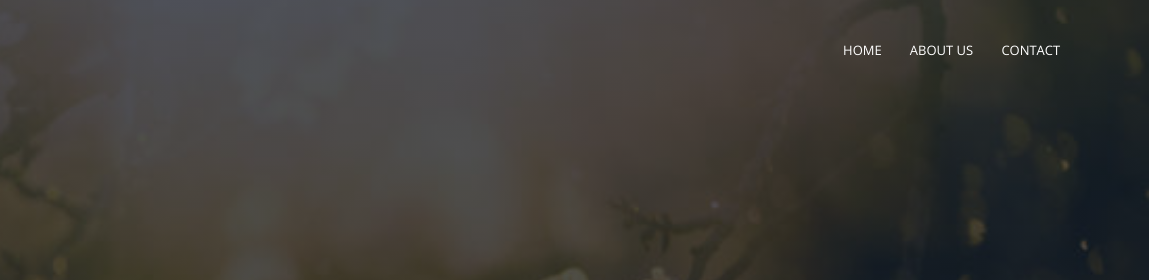
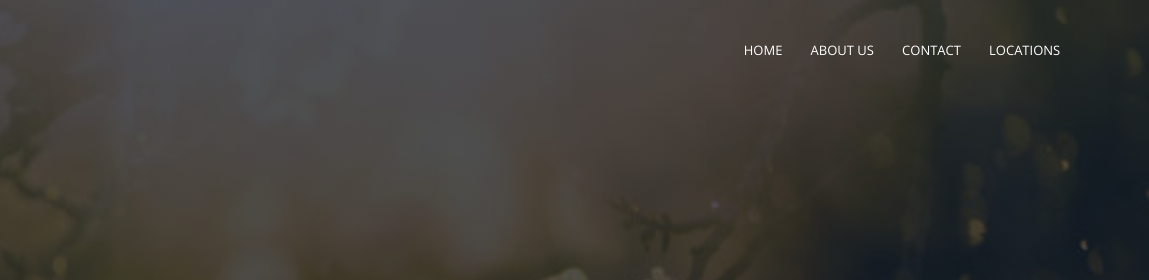
Before and after one commit to druhinhroy/FairLoaf, a plain HTML site: page Internship Website/info.html in a window 1280 px wide. Shown: the top 280 px of the page, 131-1280 px from the left. Drawn offline with nearby package versions, Linux system fonts and the light colour scheme.

Commit message:
Update info.html

```diff
--- a/Internship Website/info.html
+++ b/Internship Website/info.html
@@ -20,6 +20,7 @@ css/font-awesome.min.css">
           <li><a href = "index.html">HOME</a></li>
           <li><a href = "aboutus.html">ABOUT US</a></li>
           <li><a href = "">CONTACT</a></li>
+          <li><a href = "locations.html">LOCATIONS</a></li>
         </ul>
       </div>
       <i class="fa fa-bars" onclick = "showMenu()"></i>
```
